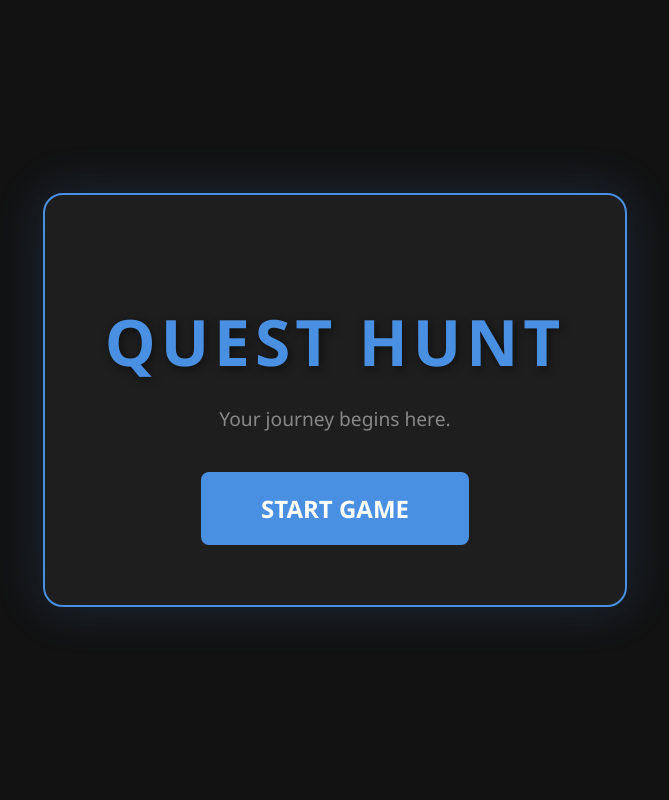
After one commit to kristiyanbstoychev/Django-Practice-Game, a Django app: page / in a window 1280 px wide. The commit adds this page. Shown: the whole page, without its empty margins (305-974 px from the left). Run offline with Django 5.2, Linux system fonts and the light colour scheme.

Commit message:
Added intro page, reworked characters listing, added inventory to character details page

```diff
--- a/core/urls.py
+++ b/core/urls.py
@@ -1,7 +1,10 @@
 from django.contrib import admin
 from django.urls import path, include
+from game import views as game_views
 
 urlpatterns = [
     path('admin/', admin.site.urls),
+    # This makes http://127.0.0.1:8000/ show the main menu
+    path('', game_views.main_menu, name='root_menu'),
     path('game/', include('game.urls')),
 ]
--- /dev/null
+++ b/game/templates/game/main_menu.html
@@ -0,0 +1,72 @@
+<!DOCTYPE html>
+<html>
+<head>
+    <title>Quest Hunt - Main Menu</title>
+    <style>
+        body {
+            background-color: #121212;
+            color: #e0e0e0;
+            font-family: 'Segoe UI', Tahoma, Geneva, Verdana, sans-serif;
+            margin: 0;
+            display: flex;
+            justify-content: center;
+            align-items: center;
+            height: 100vh;
+            overflow: hidden;
+        }
+
+        .main-container {
+            text-align: center;
+            border: 2px solid #4a90e2;
+            padding: 60px;
+            border-radius: 20px;
+            background: #1e1e1e;
+            box-shadow: 0 0 50px rgba(74, 144, 226, 0.2);
+        }
+
+        h1 {
+            font-size: 4rem;
+            margin-bottom: 10px;
+            color: #4a90e2;
+            text-transform: uppercase;
+            letter-spacing: 5px;
+            text-shadow: 2px 2px 10px rgba(0,0,0,0.5);
+        }
+
+        p {
+            font-size: 1.2rem;
+            color: #888;
+            margin-bottom: 40px;
+        }
+
+        .start-btn {
+            background-color: #4a90e2;
+            color: white;
+            border: none;
+            border-radius: 8px;
+            padding: 20px 60px;
+            font-size: 1.5rem;
+            font-weight: bold;
+            cursor: pointer;
+            text-decoration: none;
+            transition: all 0.3s ease;
+            display: inline-block;
+        }
+
+        .start-btn:hover {
+            background-color: #357abd;
+            transform: scale(1.1);
+            box-shadow: 0 0 20px #4a90e2;
+        }
+    </style>
+</head>
+<body>
+
+    <div class="main-container">
+        <h1>QUEST HUNT</h1>
+        <p>Your journey begins here.</p>
+    <a href="{% url 'characters_listing' %}" class="start-btn">START GAME</a>
+    </div>
+
+</body>
+</html>
--- a/game/urls.py
+++ b/game/urls.py
@@ -2,8 +2,8 @@ from django.urls import path
 from . import views
 
 urlpatterns = [
-    # This says: "If the user types 'characters/', show them the character_list"
-    path('characters/', views.character_list, name='character_list'),
+    path('', views.main_menu, name='main_menu'),
+    path('characters_listing/', views.characters_listing, name='characters_listing'),
     path('quests/<int:char_id>/', views.quest_log, name='quest_log'),
     path('combat/<int:char_id>/', views.basic_combat, name='basic_combat'),
     path('levelup/<int:char_id>/', views.level_up, name='level_up'),
--- a/game/views.py
+++ b/game/views.py
@@ -5,27 +5,13 @@ from .models import Character, Quest, Item, Location, Enemy
 from django.shortcuts import get_object_or_404, render, redirect
 from django.views.decorators.http import require_POST
 
-# ===== CHARACTER LIST VIEW =====
-def character_list(request):
+def main_menu(request):
+    return render(request, 'game/main_menu.html')
+
+def characters_listing(request):
     all_characters = Character.objects.all()
-
-    response_text = "<h1>World Heroes</h1>"
-
-    for hero in all_characters:
-        response_text += f"<hr><strong>{hero.name}</strong> (HP: {hero.health})<br>Location: {hero.current_location}<br> <hr>Inventory: <hr>"
-
-        # Use the tether 'items' to find all items belonging to this specific hero
-        # .all() here gets every item attached to this one character
-        inventory = hero.items.all()
-        for items in inventory:
-            item_name = items.name
-            item_power = items.power
-            if inventory:
-                response_text += f"{item_name} power/quantiy: {item_power} <br>"
-            else:
-                response_text += 'Empty backpack'
-
-    return HttpResponse(response_text)
+    # Ensure this filename is exactly correct
+    return render(request, 'game/characters_listing.html', {'characters': all_characters})
 
 # ===== COMBAT VIEW WITH SESSION TRACKING =====
 def basic_combat(request, char_id):
@@ -168,13 +154,11 @@ def travel(request, char_id, loc_id):
 
 def character_detail(request, char_id):
     hero = get_object_or_404(Character, pk=char_id)
-    hero_items = hero.items.all()
-    all_locations = Location.objects.all() # Get all possible destinations
-    return render(request, 'game/character_detail.html', {
-        'hero': hero,
-        'all_locations': all_locations,
-        'hero_items': hero_items
-    })
+    items = hero.items.all()
+
+    request.session['active_char_id'] = hero.id
+
+    return render(request, 'game/character_detail.html', {'hero': hero , 'items': items})
 
 def rename_hero(request, char_id, new_name):
     hero = get_object_or_404(Character, pk=char_id)
```
Also changed, not shown: game/models.py (+11 -1 lines), game/templates/game/battle_arena.html (+4 -4 lines), game/templates/game/character_detail.html (+42 -7 lines), game/templates/game/characters_listing.html (added, +104 -0 lines), game/templates/game/select_enemy.html (+5 -5 lines), game/migrations/0008_character_armor_character_gold_amount_character_mana_and_more.py (added).
